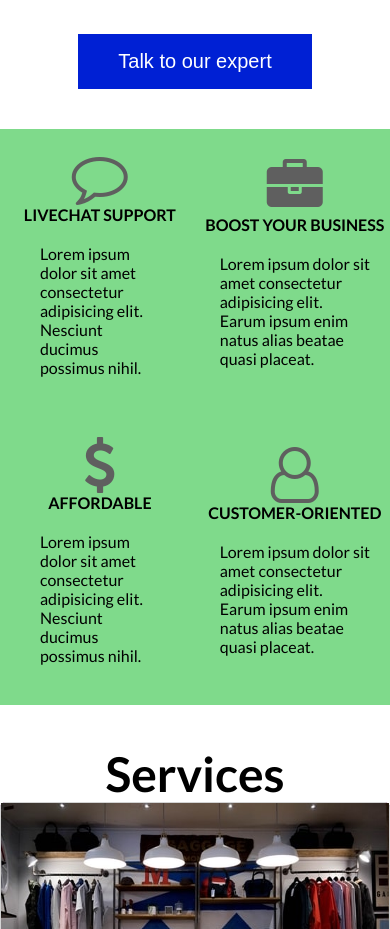
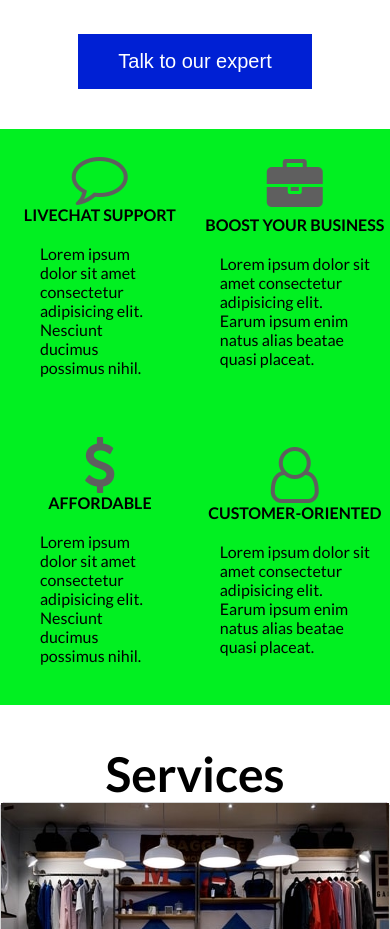
Before and after one commit to jamesaucode/sampleService, a website: page index.html in a window 390 px wide. Shown: the part 1540-2469 px from the top of the page. Drawn offline with nearby package versions, Linux system fonts and the light colour scheme.

Commit message:
responsive

```diff
--- a/styles/components/_body.scss
+++ b/styles/components/_body.scss
@@ -84,8 +84,8 @@
     display: flex;
     flex-direction: column;
     margin: $big-gutter $medium-gutter;
-    background-color: rgba(0, 182, 24, 0.5);
-    max-height: fit-content;
+    background-color: rgb(1, 240, 33);
+    min-height: fit-content;
 
     &__title {
       text-transform: uppercase;
```
Also changed, not shown: styles/styles.css.
